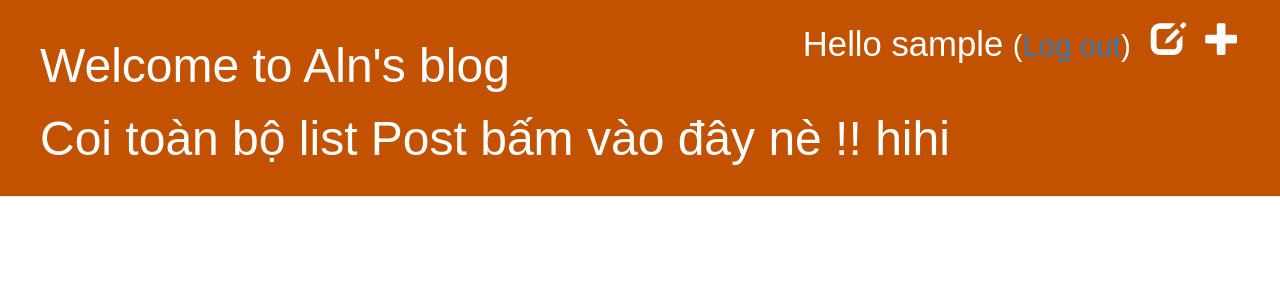
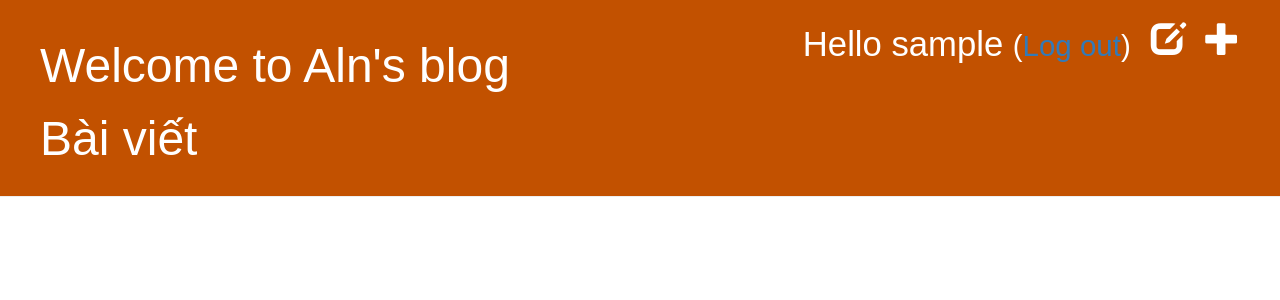
Before and after one commit to vthanh6494/my-first-blog, a Django app: page /drafts/ in a window 1280 px wide. Shown: the top 300 px of the page. Run offline with Django 3.2, Linux system fonts and the light colour scheme; the visitor is signed in with stand-in values (Sample User, id 1); data that the repository does not hold is empty; some libraries are stand-ins or nearby versions.

Commit message:
update template

```diff
--- a/blog/templates/blog/base.html
+++ b/blog/templates/blog/base.html
@@ -30,7 +30,7 @@
             <a href="{% url 'login' %}" class="top-menu"><span class="glyphicon glyphicon-lock"></span></a>
         {% endif %}
         <h1><p>Welcome to Aln's blog</p></h1>
-        <h1><a href="/">Coi toàn bộ list Post bấm vào đây nè !! hihi</a></h1>
+        <h1><a href="/">Bài viết</a></h1>
     </div>
     <div class="content container">
         <div class="row">
```
